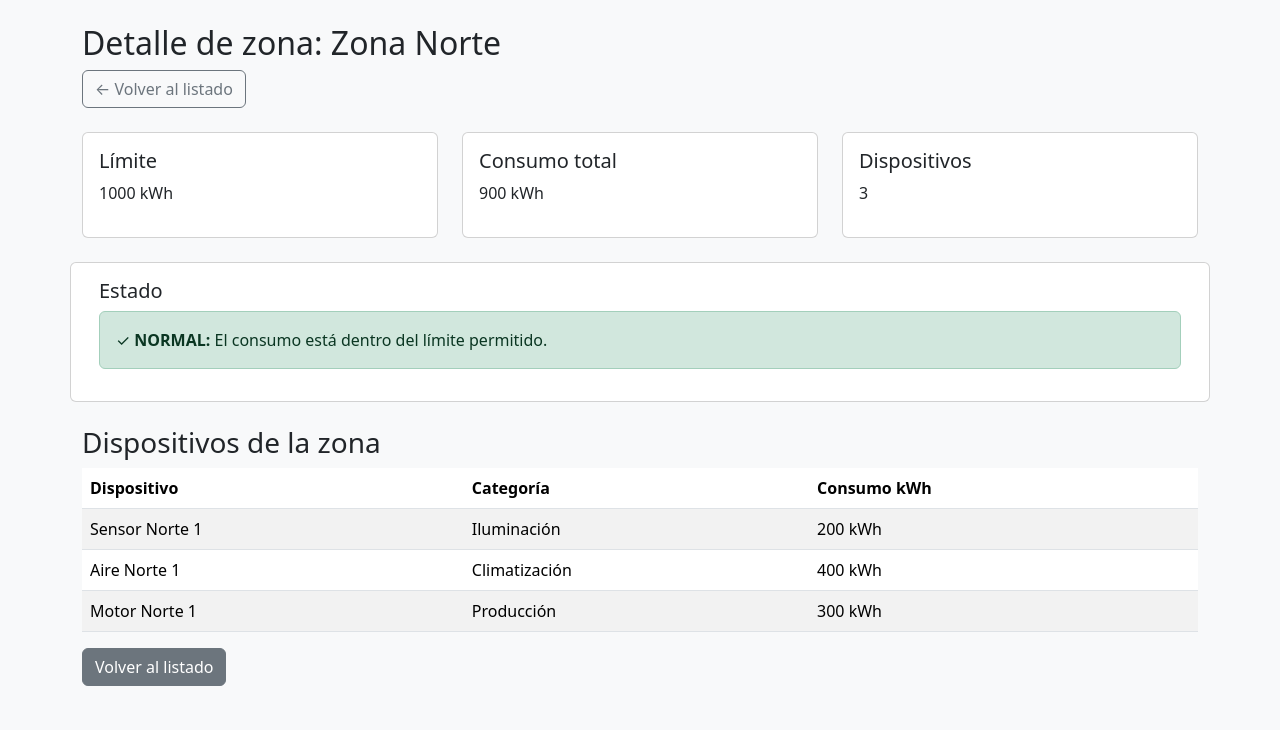
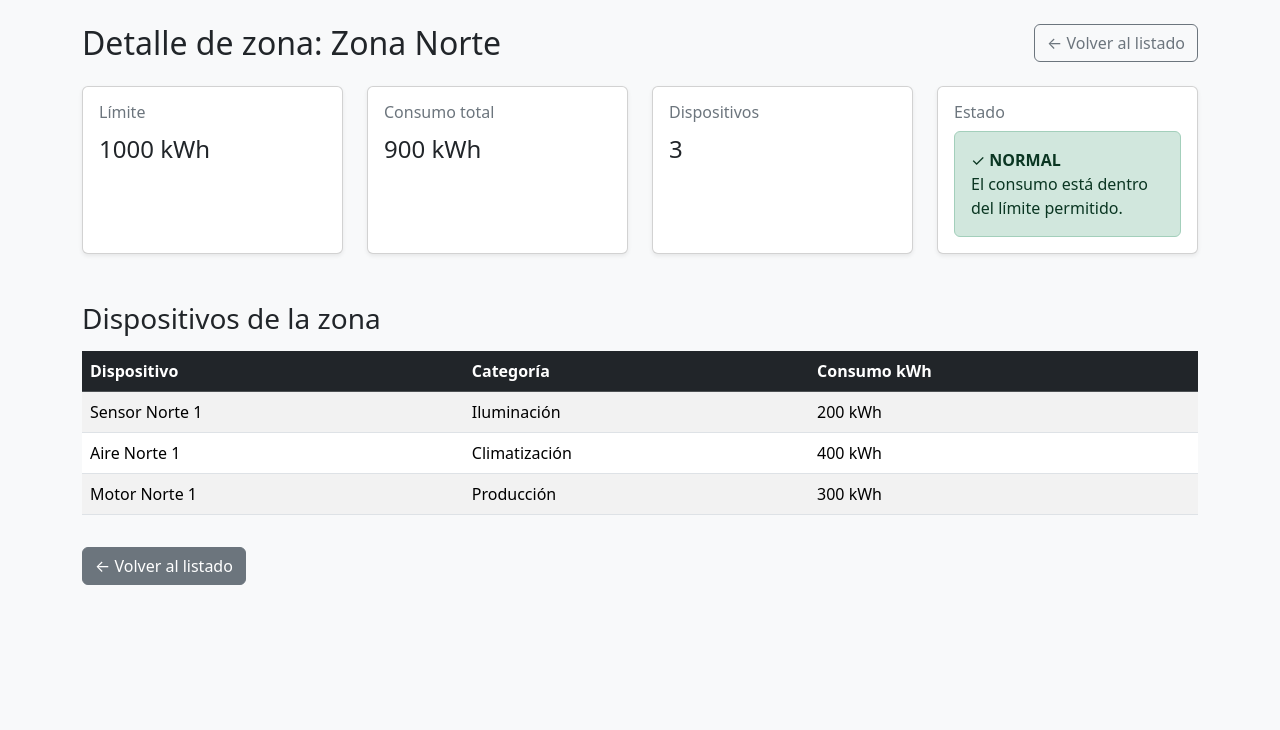
Before and after one commit to JuanDuran-lab/ecoenergy-fase1, a Django app: page /zonas/1/ in a window 1280 px wide. Shown: the part 70-800 px from the top of the page. Run offline with Django 5.2, Linux system fonts and the light colour scheme.

Commit message:
Mejora interfaz y presentación de datos

```diff
--- a/zonas/templates/zonas/detalle.html
+++ b/zonas/templates/zonas/detalle.html
@@ -2,76 +2,76 @@
 
 {% block contenido %}
 
-<h2>Detalle de zona: {{ zona.nombre }}</h2>
-
-<a
-    href="{% url 'lista_zonas' %}"
-    class="btn btn-outline-secondary mb-4"
->
+<div class="d-flex justify-content-between align-items-center mb-4"> <h2 class="mb-0">Detalle de zona: {{ zona.nombre }}</h2>
+<a href="{% url 'lista_zonas' %}" class="btn btn-outline-secondary">
     ← Volver al listado
 </a>
 
-<div class="row">
-
-    <div class="col-md-4">
-        <div class="card">
+</div> <div class="row g-4">
+<div class="col-12 col-md-6 col-lg-3">
+    <div class="card h-100 shadow-sm">
         <div class="card-body">
-                <h3 class="h5">Límite</h3>
-                <p>{{ zona.limite_kwh }} kWh</p>
+            <h3 class="h6 text-secondary">Límite</h3>
+            <p class="fs-4 mb-0">
+                {{ zona.limite_kwh }} kWh
+            </p>
         </div>
     </div>
 </div>
 
-    <div class="col-md-4">
-        <div class="card">
+<div class="col-12 col-md-6 col-lg-3">
+    <div class="card h-100 shadow-sm">
         <div class="card-body">
-                <h3 class="h5">Consumo total</h3>
-                <p>{{ consumo_total }} kWh</p>
+            <h3 class="h6 text-secondary">Consumo total</h3>
+            <p class="fs-4 mb-0">
+                {{ consumo_total }} kWh
+            </p>
         </div>
     </div>
 </div>
 
-    <div class="col-md-4">
-        <div class="card">
+<div class="col-12 col-md-6 col-lg-3">
+    <div class="card h-100 shadow-sm">
         <div class="card-body">
-                <h3 class="h5">Dispositivos</h3>
-                <p>{{ cantidad_dispositivos }}</p>
+            <h3 class="h6 text-secondary">Dispositivos</h3>
+            <p class="fs-4 mb-0">
+                {{ cantidad_dispositivos }}
+            </p>
         </div>
     </div>
 </div>
 
-    <div class="card mt-4">
+<div class="col-12 col-md-6 col-lg-3">
+    <div class="card h-100 shadow-sm">
         <div class="card-body">
-            <h3 class="h5">Estado</h3>
+            <h3 class="h6 text-secondary">Estado</h3>
 
             {% if estado == "ALERTA" %}
 
-                    <div class="alert alert-warning" role="alert">
-                        ⚠️ <strong>ALERTA:</strong> El consumo supera el límite permitido.
+                <div class="alert alert-warning mb-0" role="alert">
+                    ⚠️ <strong>ALERTA</strong>
+                    <br>
+                    El consumo supera el límite permitido.
                 </div>
 
             {% else %}
 
-                    <div class="alert alert-success" role="alert">
-                        ✓ <strong>NORMAL:</strong> El consumo está dentro del límite permitido.
+                <div class="alert alert-success mb-0" role="alert">
+                    ✓ <strong>NORMAL</strong>
+                    <br>
+                    El consumo está dentro del límite permitido.
                 </div>
 
             {% endif %}
 
-
+        </div>
     </div>
 </div>
 
+</div> <h3 class="mt-5 mb-3">Dispositivos de la zona</h3> <div class="table-responsive">
+<table class="table table-striped table-hover align-middle">
 
-</div>
-
-<h3 class="mt-4">Dispositivos de la zona</h3>
-
-<div class="table-responsive">
-
-    <table class="table table-striped table-hover">
-
-    <thead>
+    <thead class="table-dark">
         <tr>
             <th>Dispositivo</th>
             <th>Categoría</th>
@@ -92,7 +92,7 @@
         {% empty %}
 
             <tr>
-                    <td colspan="3">
+                <td colspan="3" class="text-center text-secondary py-4">
                     Esta zona no tiene dispositivos.
                 </td>
             </tr>
@@ -103,8 +103,6 @@
 
 </table>
 
-<a href="{% url 'lista_zonas' %}" class="btn btn-secondary">
-    Volver al listado
-</a>
+</div> <a href="{% url 'lista_zonas' %}" class="btn btn-secondary mt-3"> ← Volver al listado </a>
 
 {% endblock %}
```
Lines whose indentation alone changed are shown as unchanged.
